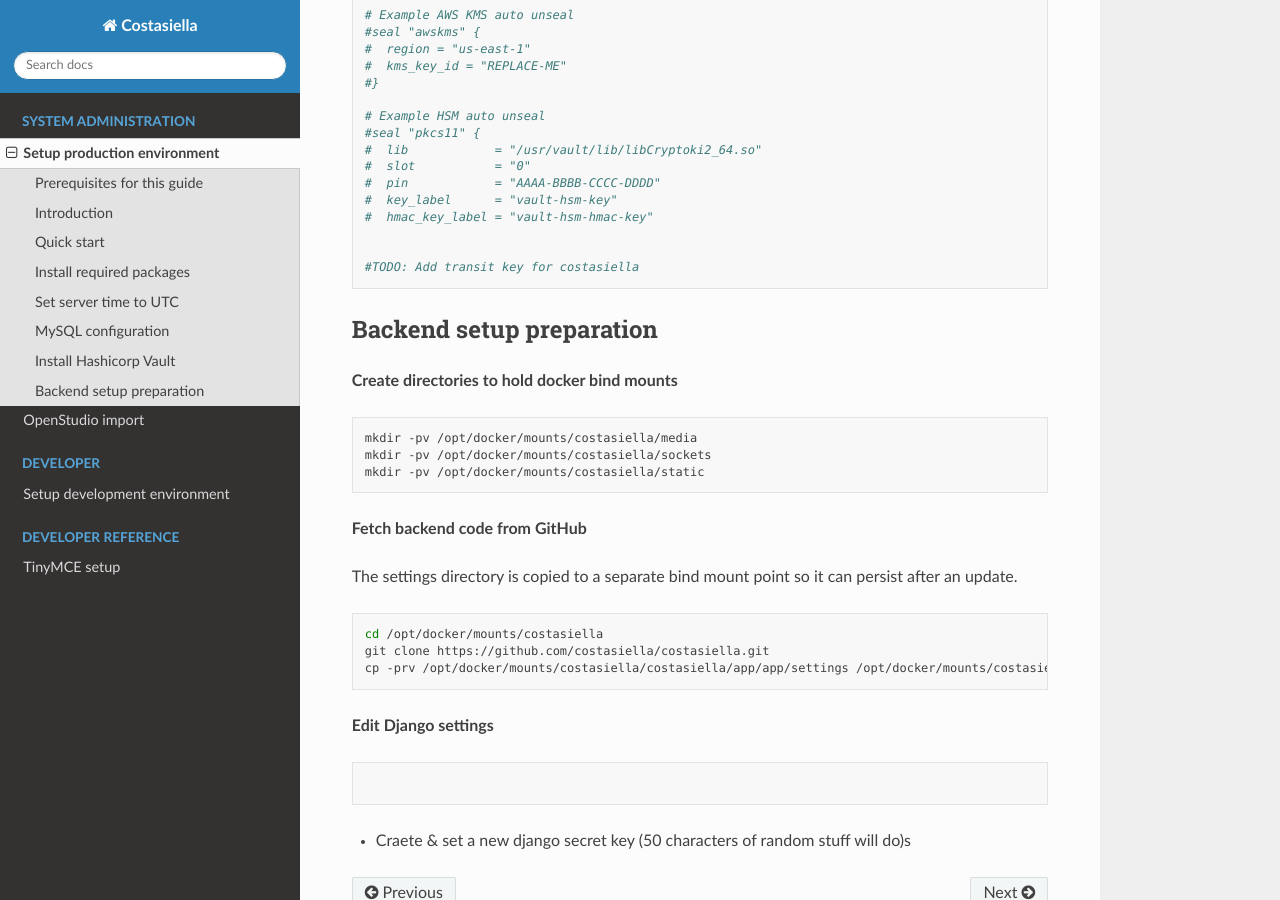
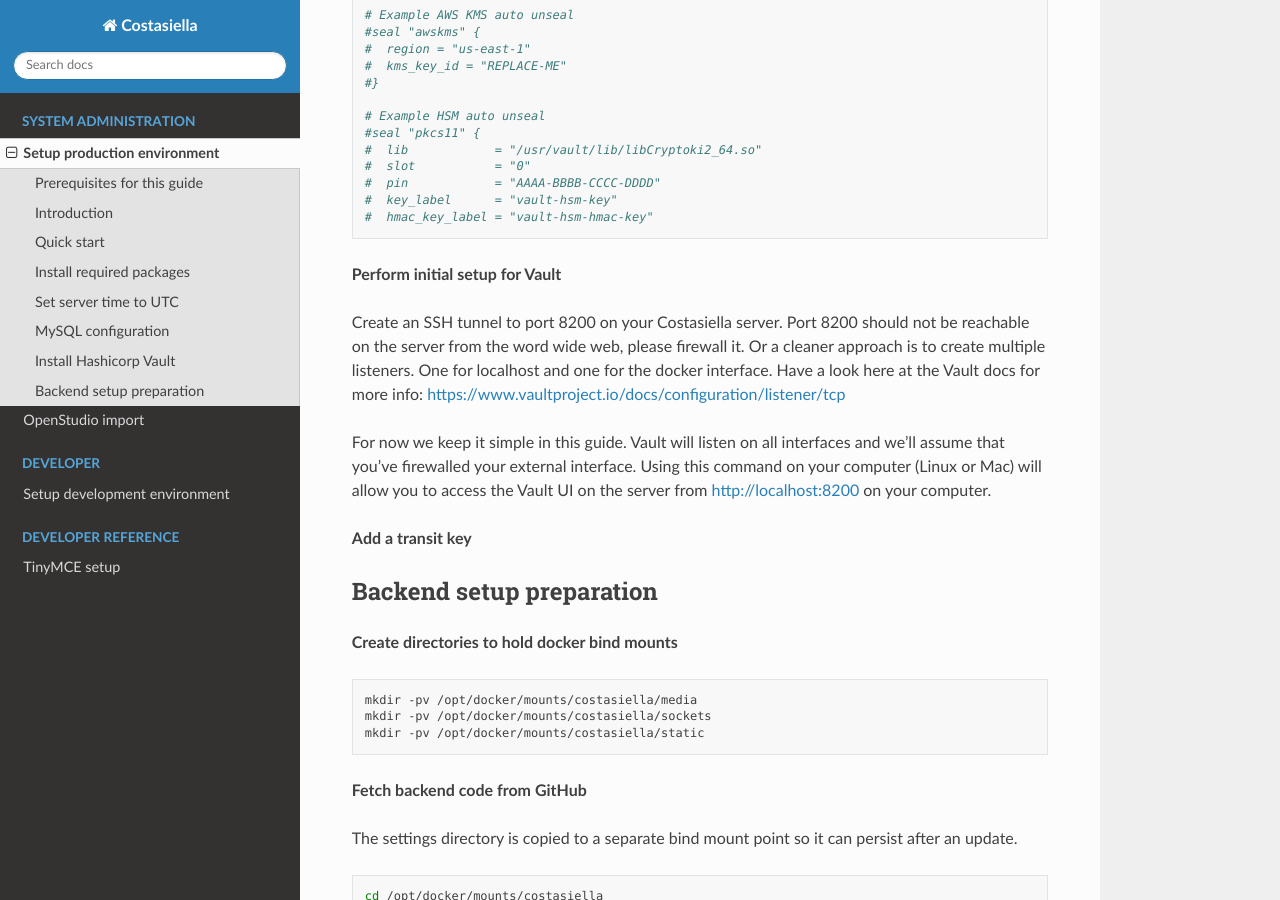
Before and after one commit to costasiella/costasiella_docs, a Sphinx documentation site: the page built from source/sysadmin/setup_production_environment.rst, in a window 1280 px wide and 900 px high, scrolled down 3121 px. Built offline with Sphinx 7.4.7 and the Read the Docs theme 2.0.0, drawn with Linux system fonts in a browser that asks for light colours.

Commit message:
How to access vault UI from local device

```diff
--- a/source/sysadmin/setup_production_environment.rst
+++ b/source/sysadmin/setup_production_environment.rst
@@ -164,8 +164,26 @@
     #  key_label      = "vault-hsm-key"
     #  hmac_key_label = "vault-hsm-hmac-key"
 
+**Perform initial setup for Vault**
 
-    #TODO: Add transit key for costasiella
+Create an SSH tunnel to port 8200 on your Costasiella server.
+Port 8200 should not be reachable on the server from the word wide web, please firewall it.
+Or a cleaner approach is to create multiple listeners. One for localhost and one for the docker interface.
+Have a look here at the Vault docs for more info:
+https://www.vaultproject.io/docs/configuration/listener/tcp
+
+For now we keep it simple in this guide. Vault will listen on all interfaces and we'll assume that you've firewalled your external interface.
+Using this command on your computer (Linux or Mac) will allow you to access the Vault UI on the server from http://localhost:8200 on your computer.
+
+.. code-block::bash
+
+    ssh -C -L 8200:127.0.0.1:8200 -N <IP of your Costasiella server>
+
+
+**Add a transit key**
+
+
+
 
 Backend setup preparation
 -------------------------
```
